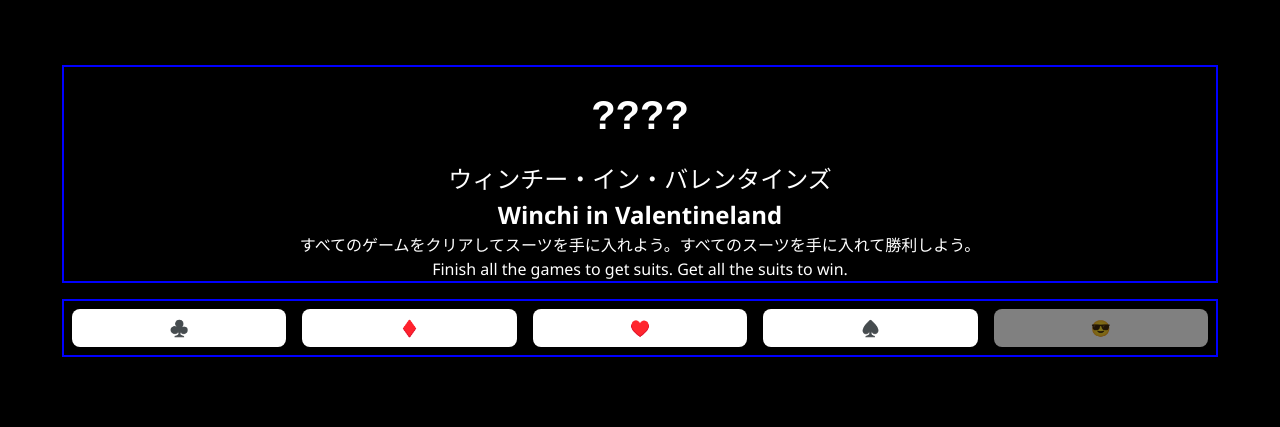
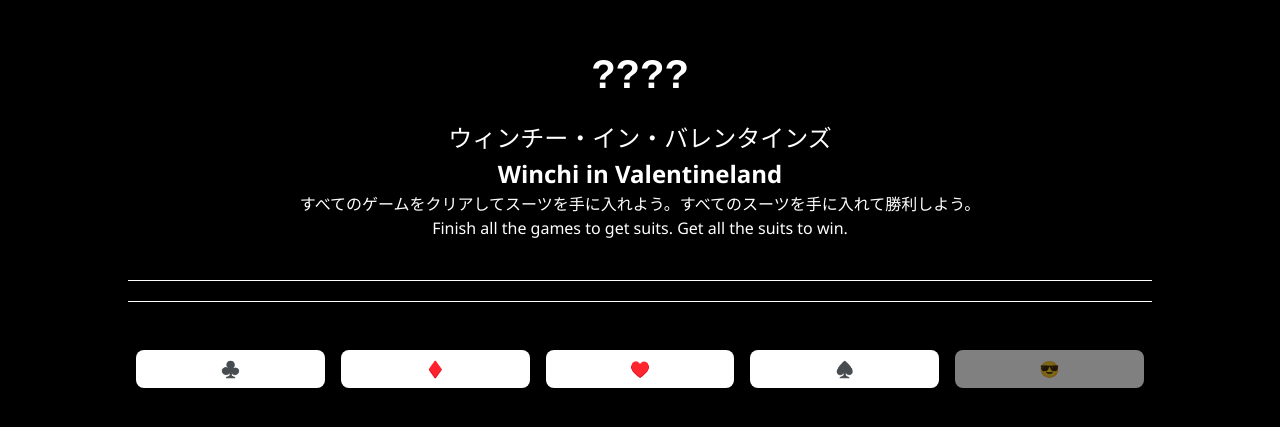
Before and after one commit to Maximus112901/valentines_card_website, a React (Vite) app: page / in a window 1280 px wide. Shown: the part 189-616 px from the top of the page. Built offline with nearby package versions, Linux system fonts and the light colour scheme.

Commit message:
[dev/alice-in-borderland] Remove outlines

```diff
--- a/src/frameworks_and_drivers/web/constants.ts
+++ b/src/frameworks_and_drivers/web/constants.ts
@@ -59,7 +59,7 @@ export const HEARTS_PAGE = {
   EN_TITLE: 'PLEASE TRUST ME',
   JA_MESSAGE: '誰かを信頼できるかどうかを知る最良の方法は、その人を信頼することです。',
   EN_MESSAGE: 'The best way to find out if you can trust somebody is to trust them.',
-  VIDEO_DESCRIPTION: 'Four digits are scattered throughout the video. Input them in the order they appear.',
+  GAME_DESCRIPTION: 'Four digits are scattered throughout the video. Input them in the order they appear.',
   PIN_MESSAGE: 'Enter the 4-digit PIN',
   PIN: '8700',
 }
--- a/src/frameworks_and_drivers/web/pages/GotCardModal.module.css
+++ b/src/frameworks_and_drivers/web/pages/GotCardModal.module.css
@@ -24,10 +24,6 @@
   align-items: center;
 }
 
-.content>* {
-  outline: 1px solid red;
-}
-
 .icon {
   font-size: 48px;
 }
--- a/src/frameworks_and_drivers/web/pages/Page.module.css
+++ b/src/frameworks_and_drivers/web/pages/Page.module.css
@@ -10,10 +10,11 @@
 }
 
 .headerContainer {
-    outline: 2px solid blue;
     display: flex;
     flex-direction: column;
-    width: 90%;
+    width: 80%;
+    padding-bottom: 5vh;
+    border-bottom: 1px solid white;
 }
 
 .headerContainer .icon {
@@ -21,20 +22,20 @@
 }
 
 .gameContainer {
-    outline: 2px solid blue;
     display: flex;
     flex-direction: column;
-    width: 90%;
+    width: 80%;
     align-items: center;
     justify-content: center;
 }
 
 .navigationButtonsContainer {
-    outline: 2px solid blue;
-    width: 90%;
+    width: 80%;
     display: flex;
     align-items: center;
     justify-content: center;
+    padding-top: 5vh;
+    border-top: 1px solid white;
 }
 
 .disabled {
--- a/src/frameworks_and_drivers/web/pages/clubs_page_components/ClubsGame.module.css
+++ b/src/frameworks_and_drivers/web/pages/clubs_page_components/ClubsGame.module.css
@@ -18,13 +18,7 @@
     position: absolute;
 }
 
-.plateImgLeft,
-.plateImgRight {
-    outline: 1px solid red;
-}
-
 .droppedCardsArea {
-    outline: 1px solid green;
     position: absolute;
     width: 100%;
     height: 80%;
@@ -35,7 +29,6 @@
 }
 
 .ownedCardsArea {
-    outline: 1px solid green;
     height: 120px;
     width: 100%;
     display: flex;
--- a/src/frameworks_and_drivers/web/pages/hearts_page_components/HeartsGame.module.css
+++ b/src/frameworks_and_drivers/web/pages/hearts_page_components/HeartsGame.module.css
@@ -8,7 +8,6 @@
 }
 
 .videoContainer {
-    outline: 1px solid red;
     width: auto;
     height: 30vh;
 }
--- a/src/frameworks_and_drivers/web/pages/hearts_page_components/HeartsGame.tsx
+++ b/src/frameworks_and_drivers/web/pages/hearts_page_components/HeartsGame.tsx
@@ -27,7 +27,7 @@ export function HeartsGame() {
     return (
         <div className={styles.gameContainer}>
             <div className={styles.videoPlayer}>
-                <span className='message'>{HEARTS_PAGE.VIDEO_DESCRIPTION}</span>
+                <span className='message'>{HEARTS_PAGE.GAME_DESCRIPTION}</span>
                 <br />
                 <video className={styles.videoContainer} autoPlay>
                     <source src={video} type='video/mp4' />
```
